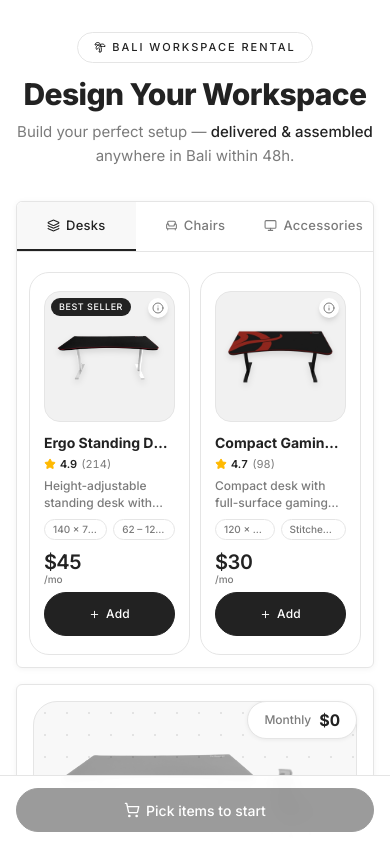
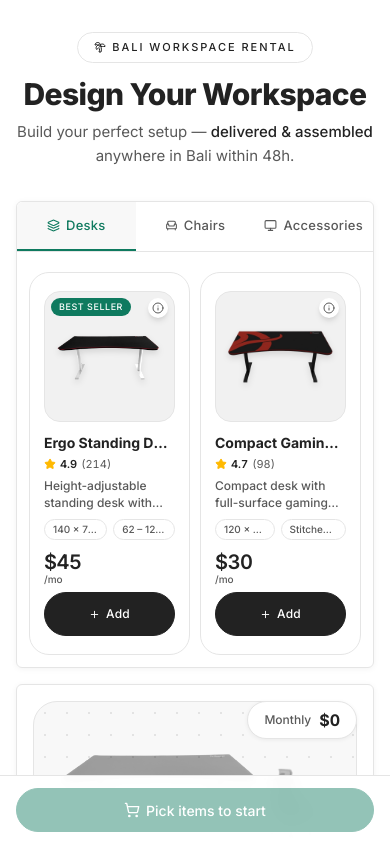
Before and after one commit to BintangDwii/RentDeskUi, a React (Vite) app: page / in a window 390 px wide. Shown: the top 842 px of the page. Built offline with nearby package versions, Linux system fonts and the light colour scheme; the HTML template or start-up script is replaced by a standard one.

Commit message:
ui mobile fininsh7

```diff
--- a/src/components/CatalogPanel.jsx
+++ b/src/components/CatalogPanel.jsx
@@ -36,7 +36,7 @@ export function CatalogPanel({ activeTab, onTabChange, setup, onAdd, onDetail })
                 <span
                   aria-hidden="true"
                   className={`text-[10px] font-medium px-2 py-0.5 rounded-full tabular-nums border ${active
-                      ? 'bg-primary text-white border-primary'
+                      ? 'bg-accent text-white border-accent'
                       : 'bg-tertiary text-secondary border-border'
                     }`}
                 >
--- a/src/components/ProductCard.jsx
+++ b/src/components/ProductCard.jsx
@@ -33,7 +33,7 @@ export function ProductCard({
           className="w-full h-full drop-shadow-md transition-transform duration-200 group-hover:scale-110"
         />
         {product.badge && (
-          <span className="absolute top-1.5 left-1.5 text-[9px] font-medium tracking-[0.06em] uppercase bg-primary text-white px-2 py-0.5 rounded-full">
+          <span className="absolute top-1.5 left-1.5 text-[9px] font-medium tracking-[0.06em] uppercase bg-accent text-white px-2 py-0.5 rounded-full">
             {product.badge}
           </span>
         )}
--- a/src/components/product/ProductImagePanel.jsx
+++ b/src/components/product/ProductImagePanel.jsx
@@ -5,7 +5,7 @@ export function ProductImagePanel({ product }) {
   return (
     <div className="relative bg-soft border-b lg:border-b-0 lg:border-r border-border p-6 min-h-[220px] sm:p-10 lg:p-12 sm:min-h-[320px] lg:min-h-[480px] flex items-center justify-center">
       {product.badge && (
-        <span className="absolute top-5 left-5 text-[10px] font-medium tracking-[0.08em] uppercase bg-primary text-white px-2.5 py-1 rounded-full">
+        <span className="absolute top-5 left-5 text-[10px] font-medium tracking-[0.08em] uppercase bg-accent text-white px-2.5 py-1 rounded-full">
           {product.badge}
         </span>
       )}
--- a/src/index.css
+++ b/src/index.css
@@ -3,7 +3,10 @@
 
 @theme {
   --color-primary: #222222;
-  --color-secondary: #7b7b7b;
+  --color-secondary: #595959;
+  --color-accent: #0f7a5f;
+  --color-accent-soft: #e6f4ef;
+  --color-accent-dark: #0b5f4a;
   --color-tertiary: #f8f8f8;
   --color-border: #e5e5e5;
   --color-soft: #f1f1f1;
--- a/src/styles/App.css
+++ b/src/styles/App.css
@@ -17,7 +17,7 @@
 
 /* Focus visibility — keyboard users */
 :focus-visible {
-  outline: 2px solid #222222;
+  outline: 2px solid var(--color-accent);
   outline-offset: 2px;
 }
 
@@ -55,8 +55,8 @@ a,
   font-size: 14px;
   font-weight: 500;
   color: #fff;
-  background: var(--color-primary);
-  border: 1px solid var(--color-primary);
+  background: var(--color-accent);
+  border: 1px solid var(--color-accent);
   border-radius: 999px;
   padding: 10px 24px;
   cursor: pointer;
@@ -68,10 +68,10 @@ a,
 }
 
 .btn-primary:hover:not(:disabled) {
-  background: #333;
-  border-color: #333;
+  background: var(--color-accent-dark);
+  border-color: var(--color-accent-dark);
   transform: translateY(-2px);
-  box-shadow: 0 12px 40px rgba(0, 0, 0, 0.08);
+  box-shadow: 0 12px 40px rgba(15, 122, 95, 0.18);
 }
 
 .btn-primary:disabled {
@@ -102,7 +102,7 @@ a,
 }
 
 .btn-outline:hover:not(:disabled) {
-  background: var(--color-primary);
+  background: var(--color-accent);
   color: #fff;
 }
 
@@ -113,7 +113,7 @@ a,
   font-size: 14px;
   font-weight: 500;
   color: var(--color-primary);
-  border-bottom: 1px solid var(--color-primary);
+  border-bottom: 1px solid var(--color-accent);
   padding-bottom: 2px;
   cursor: pointer;
   transition: opacity 0.2s;
@@ -139,14 +139,14 @@ a,
 }
 
 .pill:hover {
-  border-color: var(--color-primary);
+  border-color: var(--color-accent);
 }
 
 .arrow-circle {
   width: 40px;
   height: 40px;
   border-radius: 50%;
-  background: var(--color-primary);
+  background: var(--color-accent);
   color: #fff;
   display: inline-flex;
   align-items: center;
@@ -219,8 +219,8 @@ a,
 }
 
 .tab-btn.active {
-  color: var(--color-primary);
-  border-bottom-color: var(--color-primary);
+  color: var(--color-accent);
+  border-bottom-color: var(--color-accent);
   background: var(--color-tertiary);
 }
 
```
